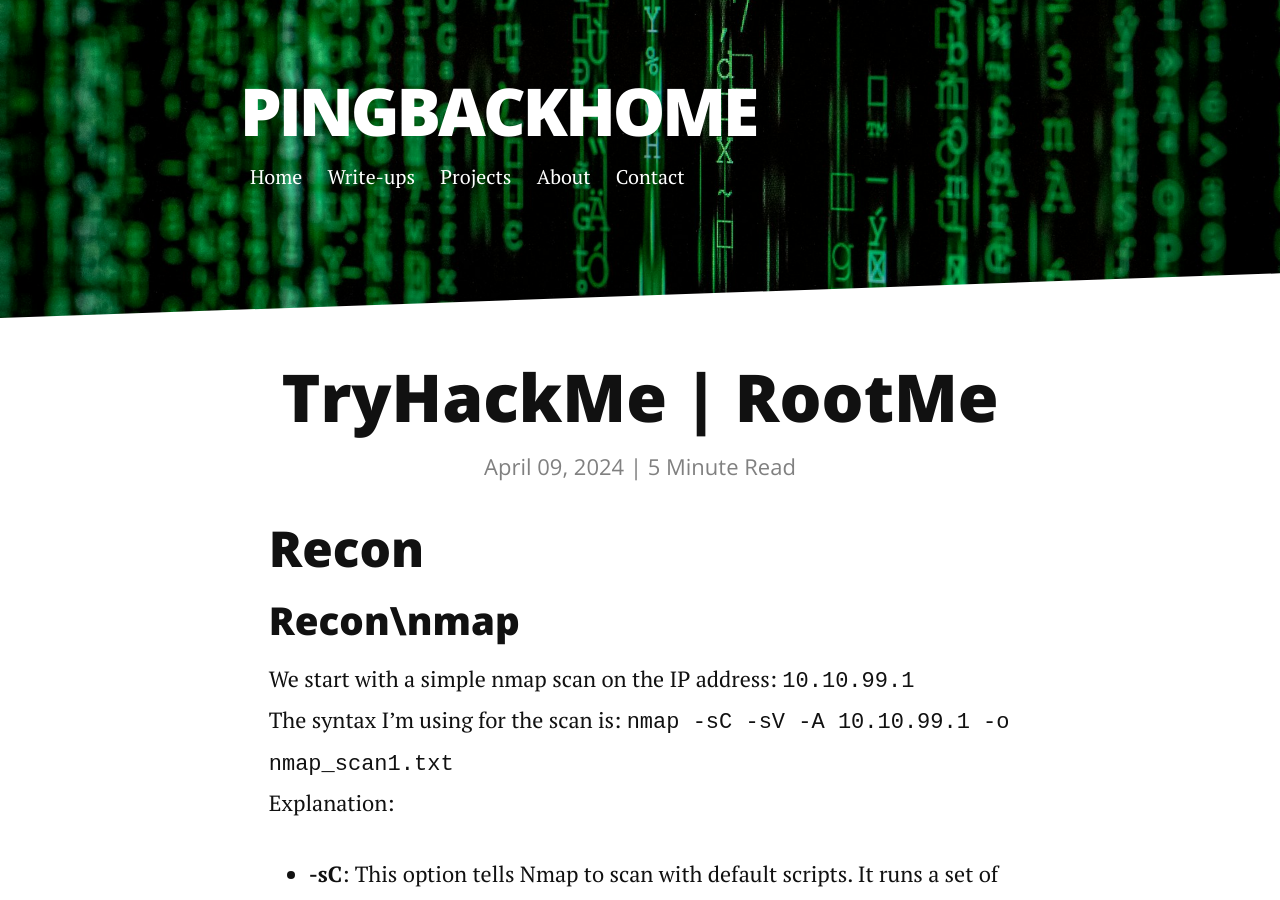
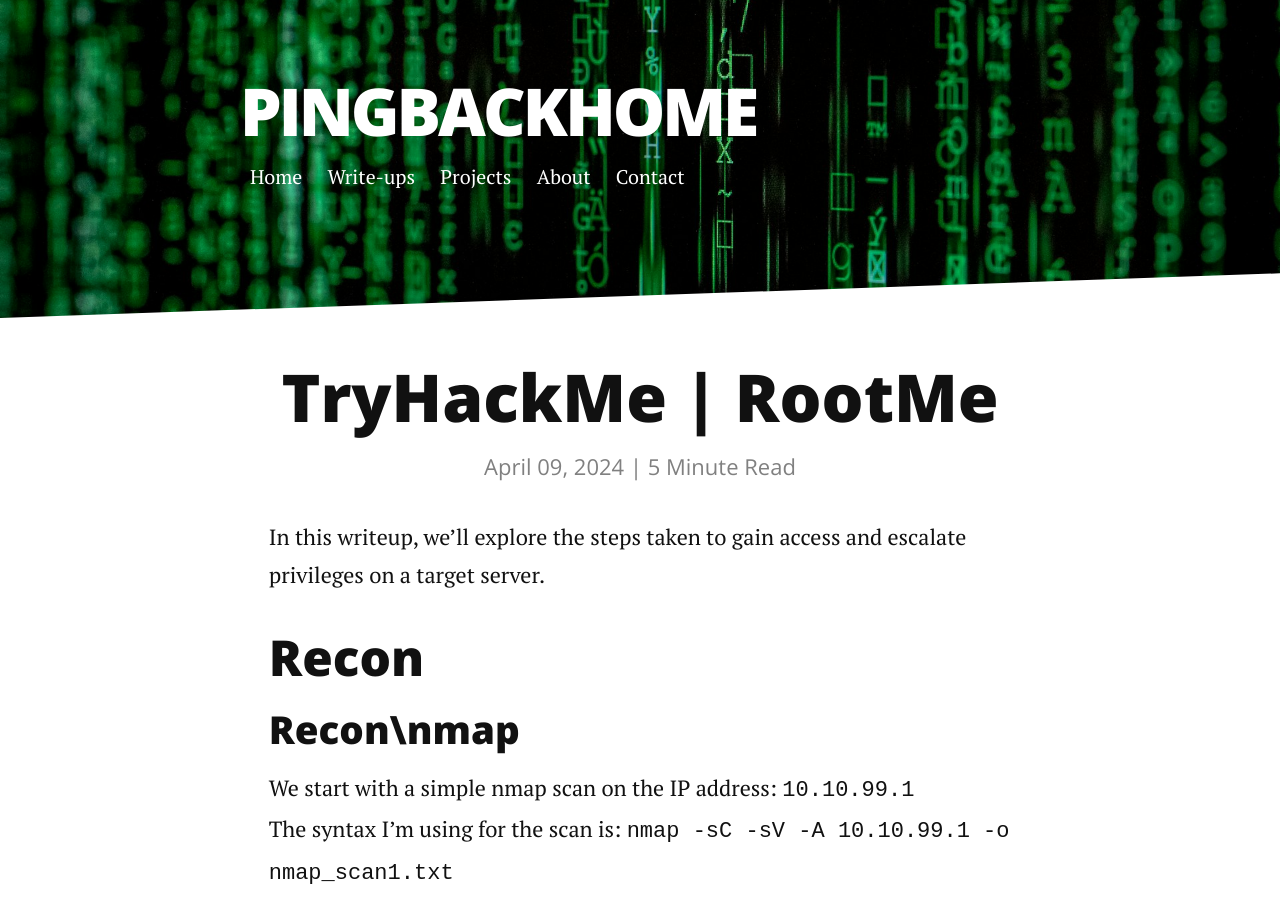
Before and after one commit to PingBackHome/PingBackHome.github.io, a Jekyll site: the page built from _posts/2024-04-09-THM-Rootme.md, in a window 1280 px wide and 900 px high. Built offline with Jekyll 4.4.1, drawn with Linux system fonts in a browser that asks for light colours; nearby versions of some CDN libraries.

Commit message:
Update 2024-04-09-THM-Rootme.md

```diff
--- a/_posts/2024-04-09-THM-Rootme.md
+++ b/_posts/2024-04-09-THM-Rootme.md
@@ -3,6 +3,8 @@
 title: TryHackMe | RootMe
 categories: THM
 ---
+
+In this writeup, we'll explore the steps taken to gain access and escalate privileges on a target server.
 
 ## Recon
 
```
